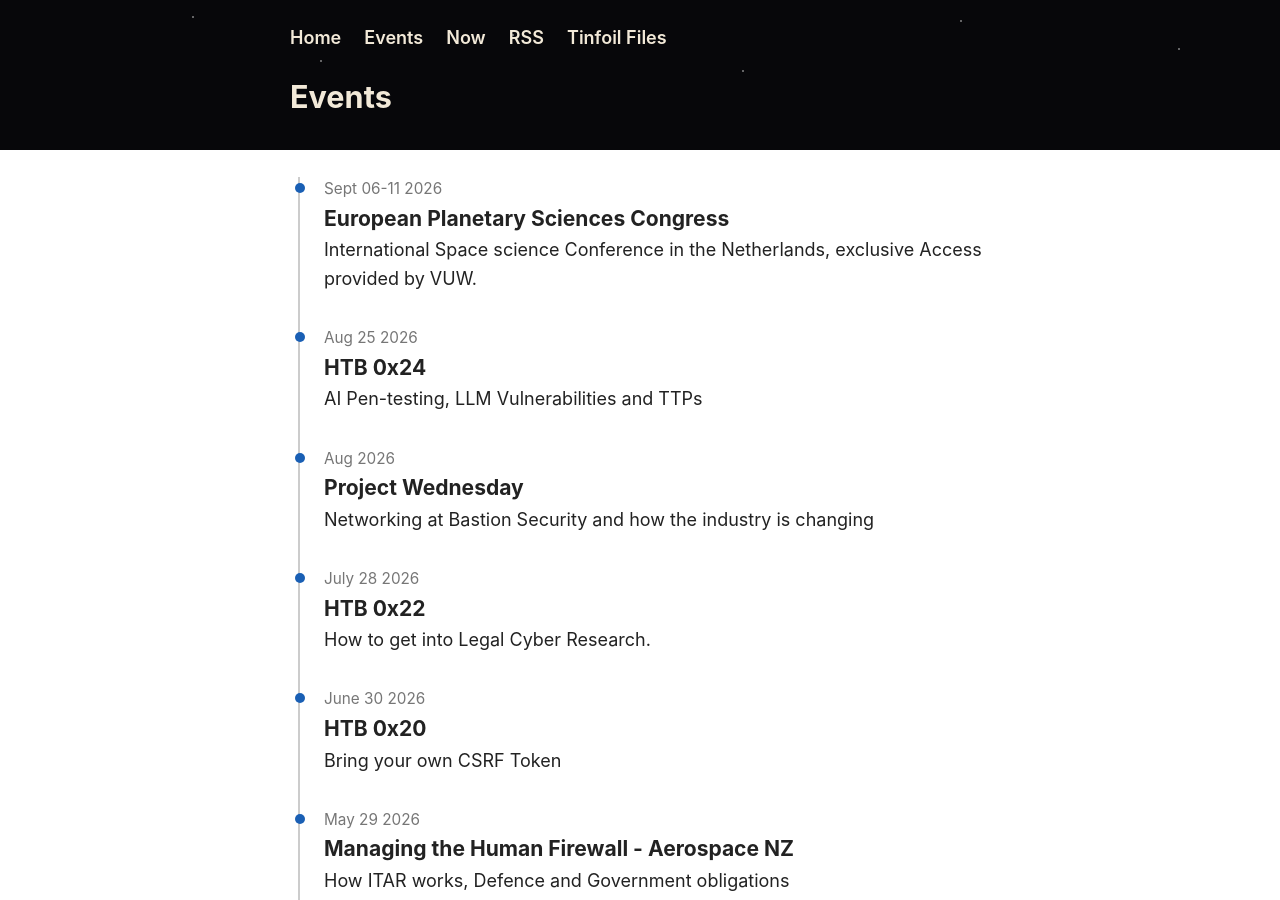
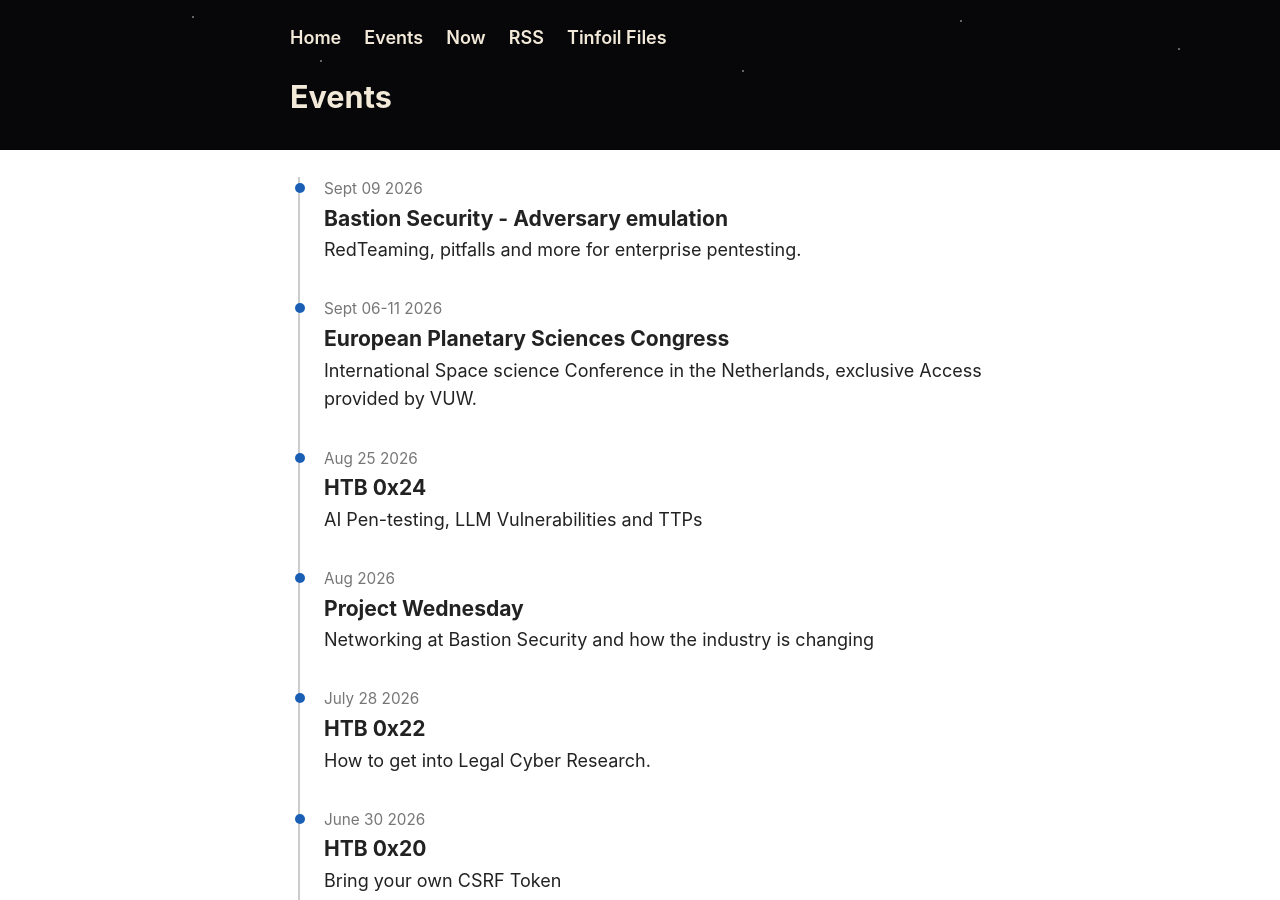
Before and after one commit to benvandw/benvandw.github.io, a Jekyll site: the page built from events.md, in a window 1280 px wide and 900 px high. Built offline with Jekyll 4.4.1, drawn with Linux system fonts in a browser that asks for light colours.

Commit message:
Update events.md

```diff
--- a/events.md
+++ b/events.md
@@ -3,6 +3,12 @@ layout: default
 title: Events
 ---
 <div class="timeline">
+
+   <div class="timeline-entry">
+    <span class="timeline-date">Sept 09 2026</span>
+    <h3>Bastion Security - Adversary emulation</h3>
+    <p>RedTeaming, pitfalls and more for enterprise pentesting.</p>
+  </div>
 
    <div class="timeline-entry">
     <span class="timeline-date">Sept 06-11 2026</span>
```
